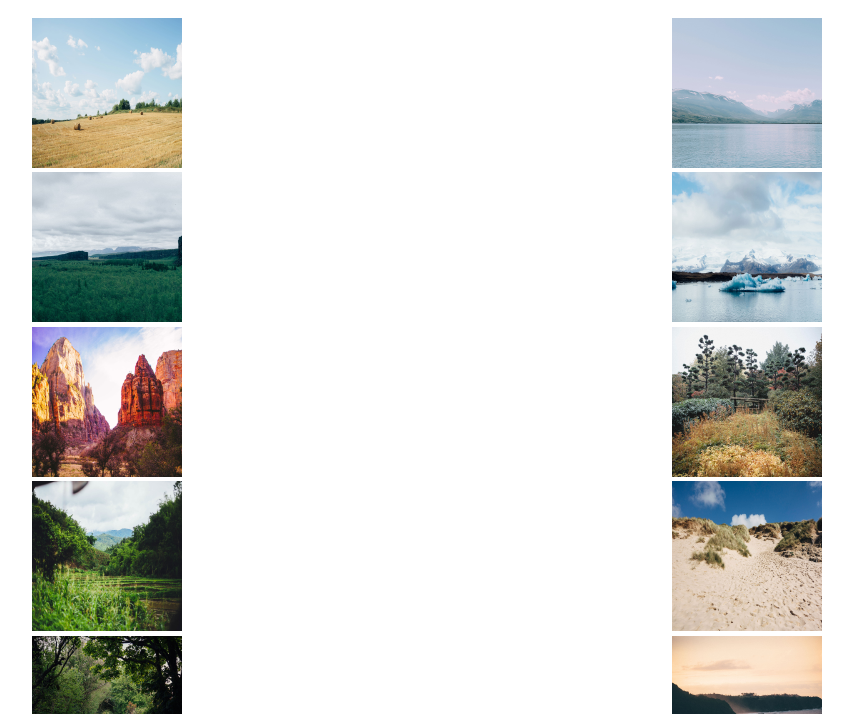
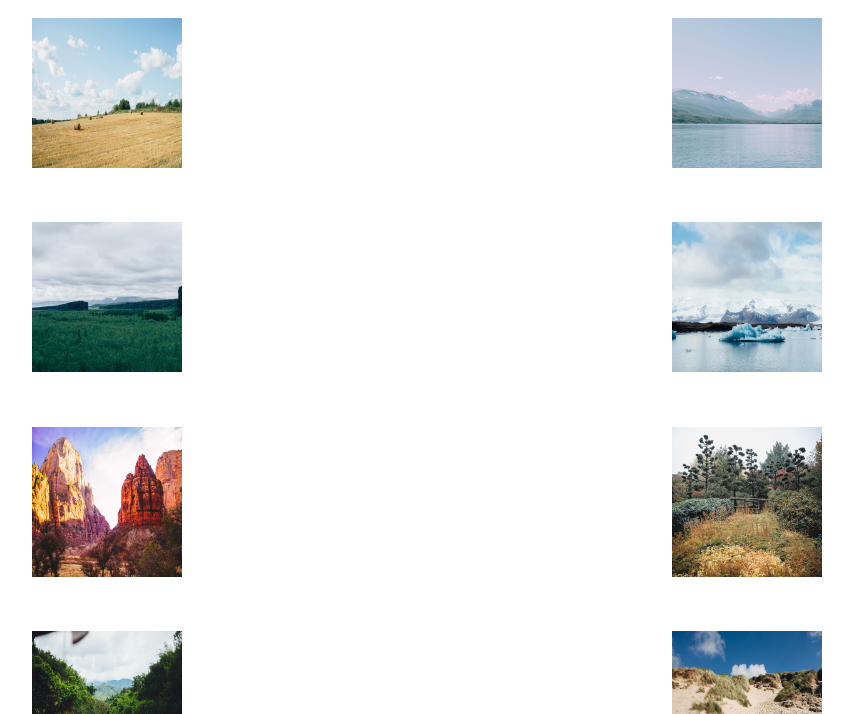
Before and after one commit to stevejd88/techdegree-project-5, a plain HTML site: page index.html in a window 1280 px wide. Shown: the part 86-800 px from the top of the page, without its empty margins (213-1066 px from the left). Drawn offline with Linux system fonts and the light colour scheme.

Commit message:
updated images at < 768px

```diff
--- a/index.html
+++ b/index.html
@@ -15,7 +15,7 @@
     </header>
     <main>
       <h1>Hello</h1>
-      <div class="popup-gallery">
+      <div class="popup-gallery clearfix">
         <ul class="photo-thumbnail">
         	<li><a href="photos/01.jpg" title="I love hay bales. Took this snap on a drive through the countryside past some straw fields.
   "><img src="photos/01.jpg" alt="Hay Bales"></a>
--- a/scss/base/_base.scss
+++ b/scss/base/_base.scss
@@ -12,8 +12,15 @@ body {
 
 ul {
   list-style-type: none;
+  margin: auto 0;
 }
 
 h1 {
   color: blue;
 }
+
+.clearfix::after {
+  content: "";
+  clear: both;
+  display: table;
+}
--- a/scss/components/_images.scss
+++ b/scss/components/_images.scss
@@ -2,6 +2,8 @@
 //Images
 //****************************
 .photo-thumbnail img {
-  height: 150px;
-  width: 150px;
+  height: (150 / 16) * 1em;
+  width: (150 / 16) * 1em;
+  margin: 0 auto;
+  margin-bottom: (50 / 16) * 1em;
 }
--- a/scss/utilities/_mixins.scss
+++ b/scss/utilities/_mixins.scss
@@ -21,3 +21,12 @@ $just: null) {
   flex-wrap: $wrap;
   justify-content: $just;
 }
+
+//Media queries
+@mixin mq($break){
+  @if $break == 'md' {
+    @media (min-width: map-get($breakpoints,'md')) {
+      @content;
+    }
+  }
+}
--- a/scss/utilities/_variables.scss
+++ b/scss/utilities/_variables.scss
@@ -1,3 +1,11 @@
 //******************
 // Variables
 //*****************
+
+
+
+
+// Breakpoints Map
+$breakpoints: (
+  'md': 768px,
+);
```
Also changed, not shown: css/styles.css, 3 other files.
